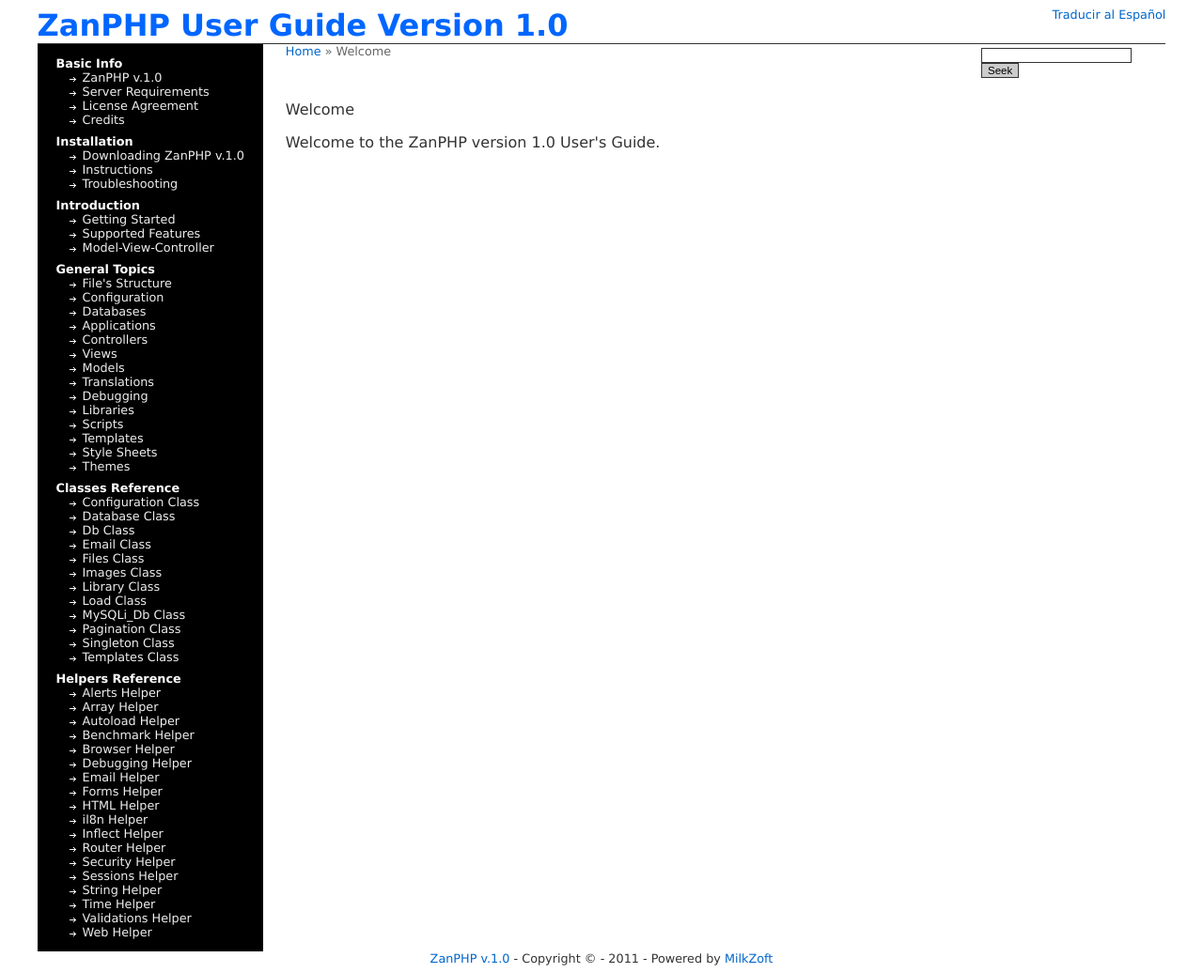
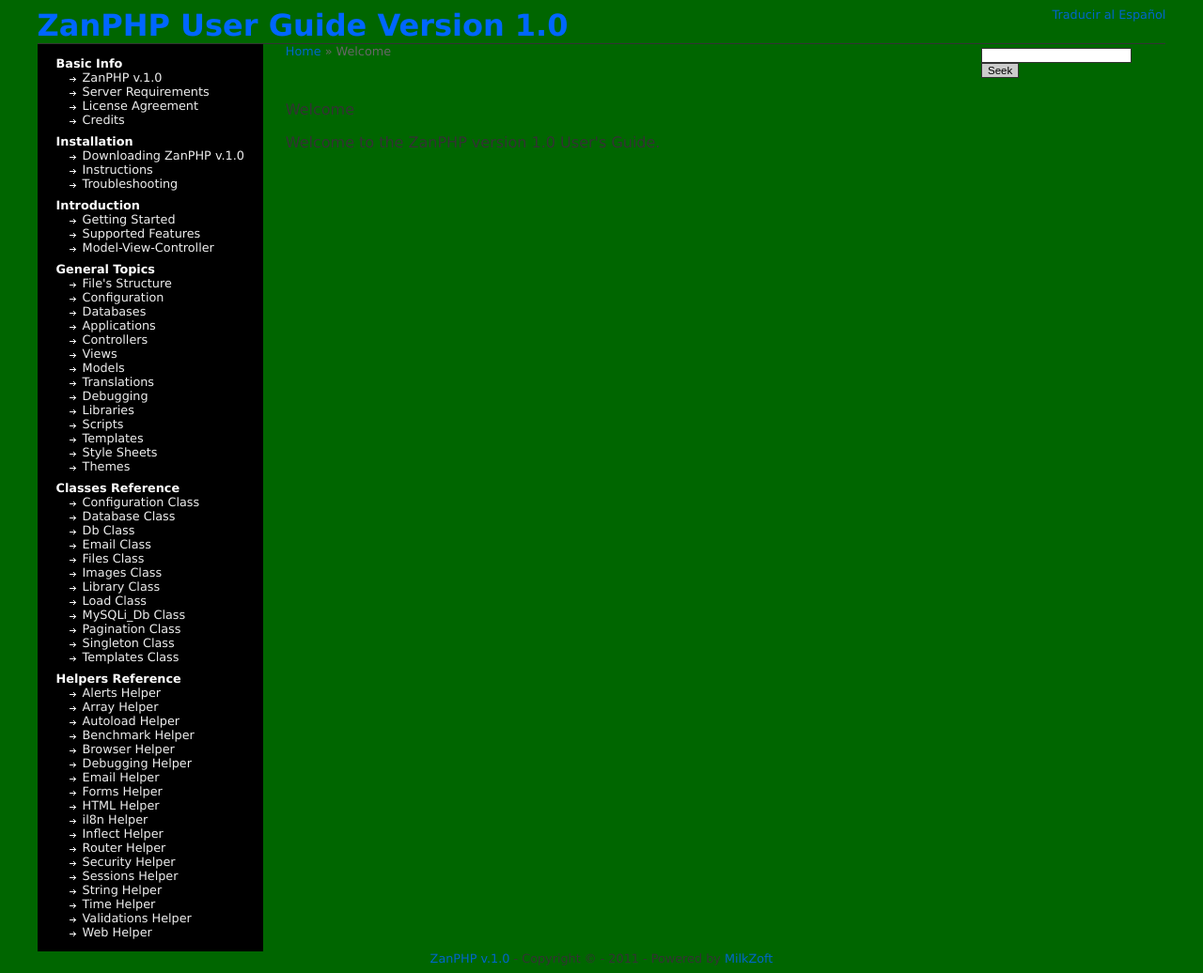
Before and after one commit to MilkZoft/Documentacion-ZanPHP, a PHP site: page /zanphp/ in a window 1280 px wide. Shown: the whole page at 94% size. Run offline with PHP 8.4, Linux system fonts and the light colour scheme.

Commit message:
Estilo 2

```diff
--- a/css/style.css
+++ b/css/style.css
@@ -2,6 +2,7 @@ body {
 	font-family: Verdana, Geneva, sans-serif;
 	font-size: 1em;
 	color: #333;
+	background-color: #060;
 }
 
 a {
```
